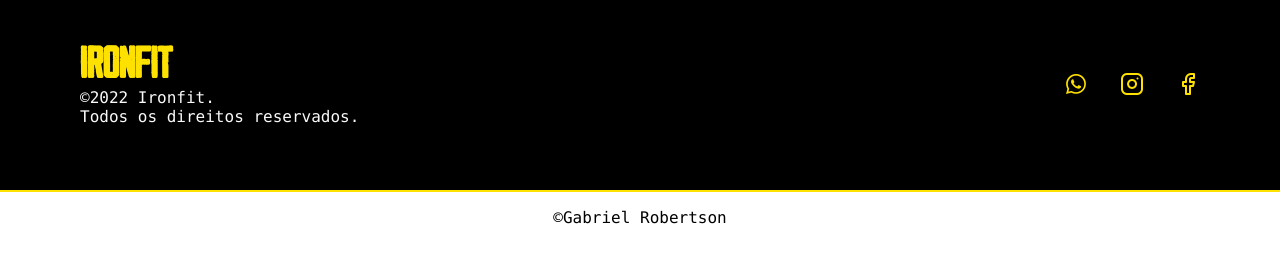
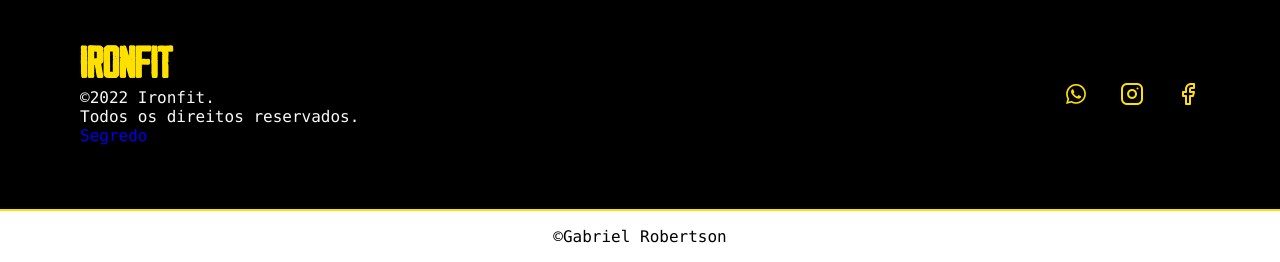
Before and after one commit to Gabrielrsc/ironfit, a plain HTML site: page index.html in a window 1280 px wide. Shown: the part 3052-3314 px from the top of the page. Drawn offline with nearby package versions, Linux system fonts and the light colour scheme; files whose address does not match are found by name.

Commit message:
Atualizar o index.html

```diff
--- a/index.html
+++ b/index.html
@@ -244,6 +244,8 @@
           <a class="logo" href="#"><h1>Ironfit</h1></a>
           <p>©2022 Ironfit.</p>
           <p>Todos os direitos reservados.</p>
+
+<a href="codigo.html">Segredo</a>
         </div>
         <div class="social grid">
           <a href="#"><i class="icon-whatsapp"></i></a>
```
